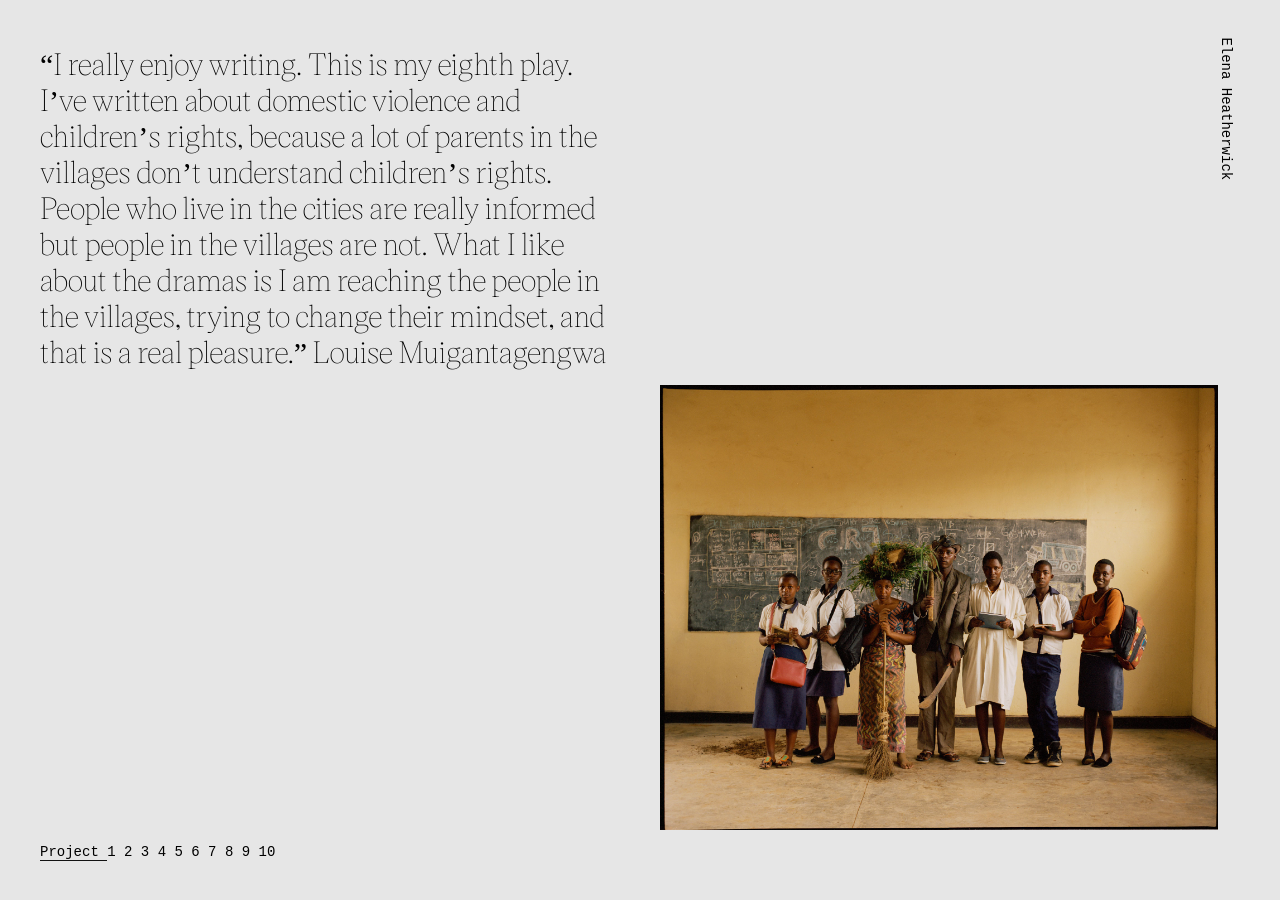
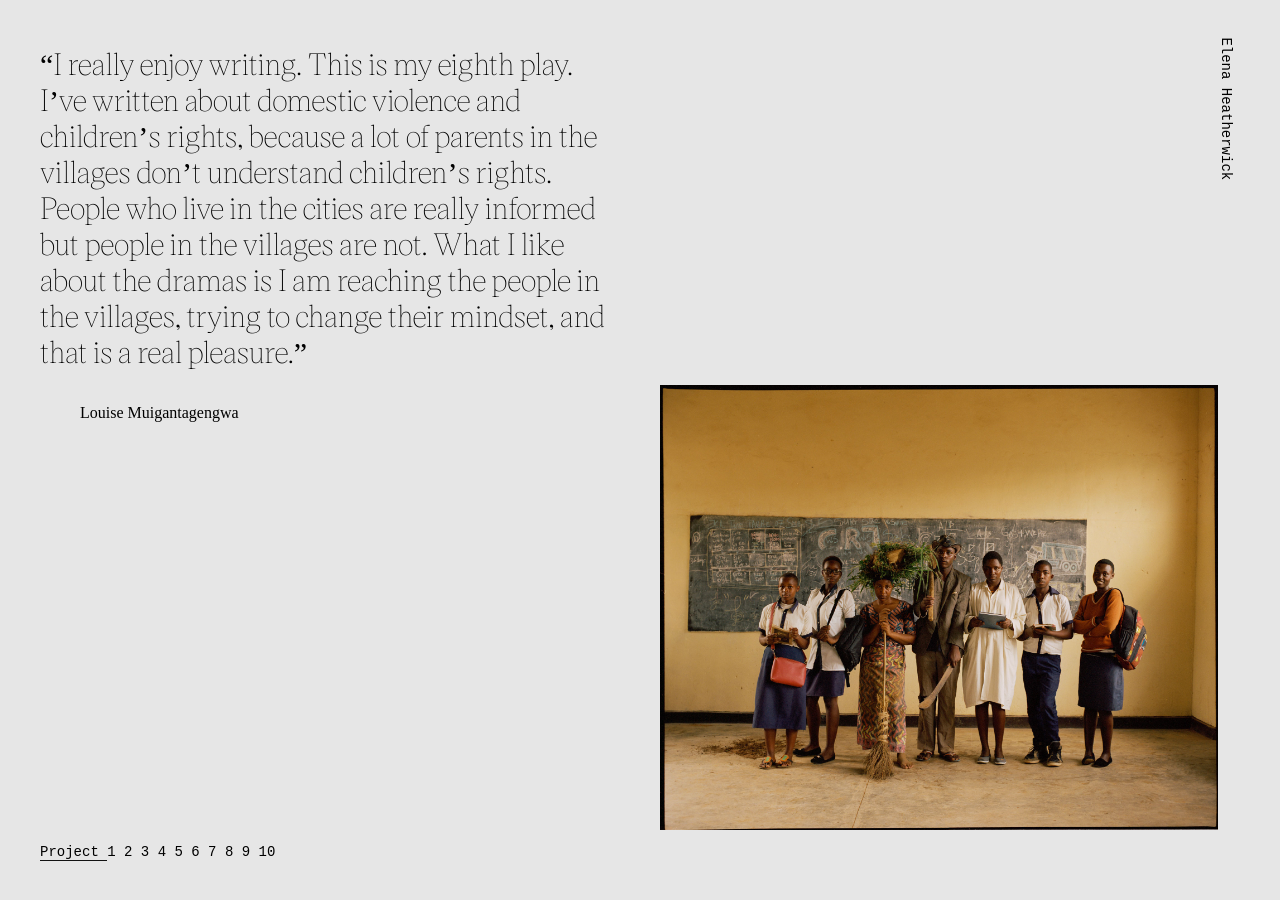
Before and after one commit to blongden73/Heatherwick, a Jekyll site: the page built from _posts/2020-06-10-radio-stories.markdown, in a window 1280 px wide. Built offline with Jekyll 4.4.1, drawn with Linux system fonts in a browser that asks for light colours.

```diff
--- a/_posts/2020-06-10-radio-stories.markdown
+++ b/_posts/2020-06-10-radio-stories.markdown
@@ -28,4 +28,5 @@ layout: post
 ---
 
 “I really enjoy writing. This is my eighth play. I've written about domestic violence and children's rights, because a lot of parents in the villages don't understand children's rights. People who live in the cities are really informed but people in the villages are not. What I like about the dramas is I am reaching the people in the villages, trying to change their mindset, and that is a real pleasure.”
-Louise Muigantagengwa
+
+- Louise Muigantagengwa
```
